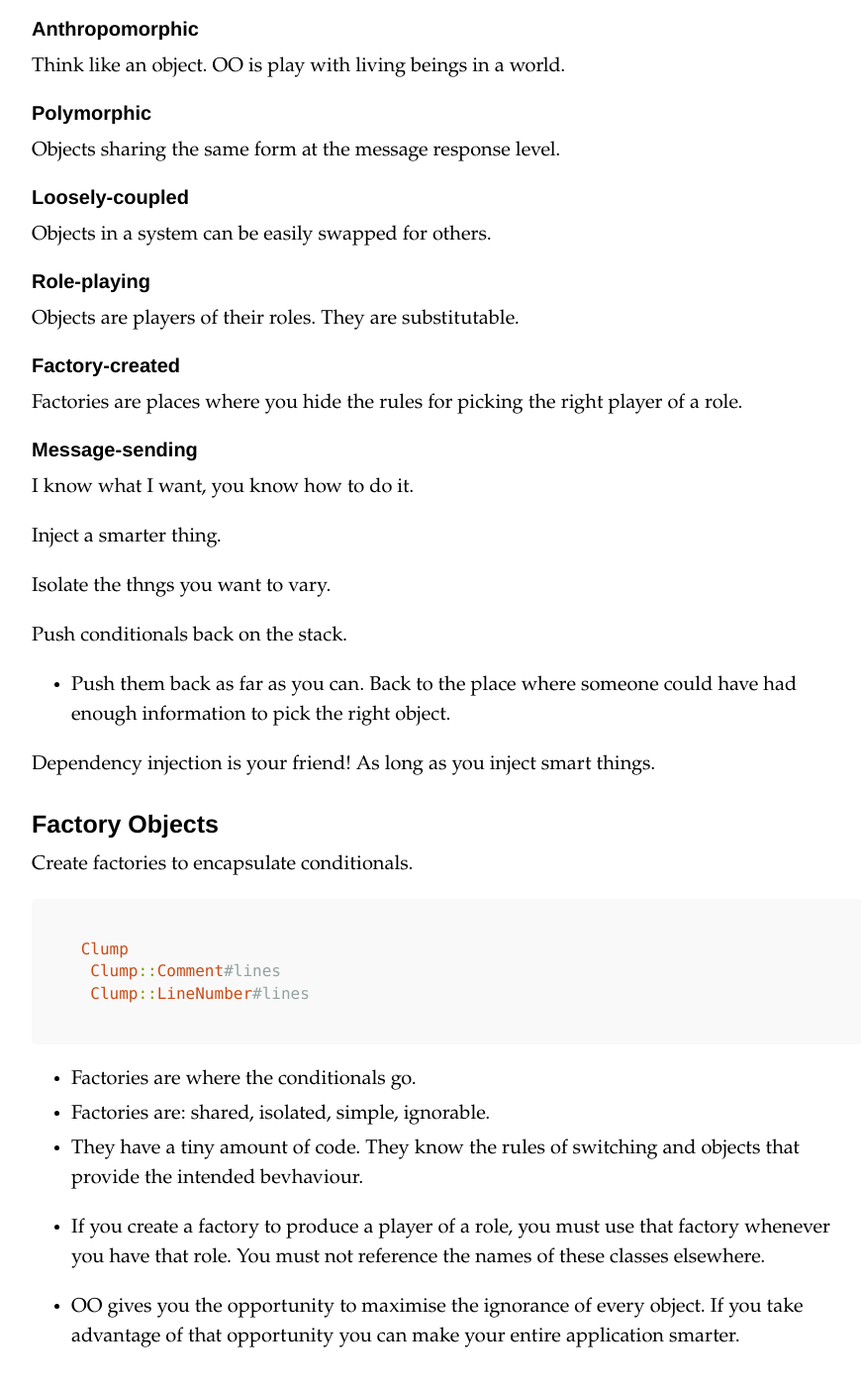
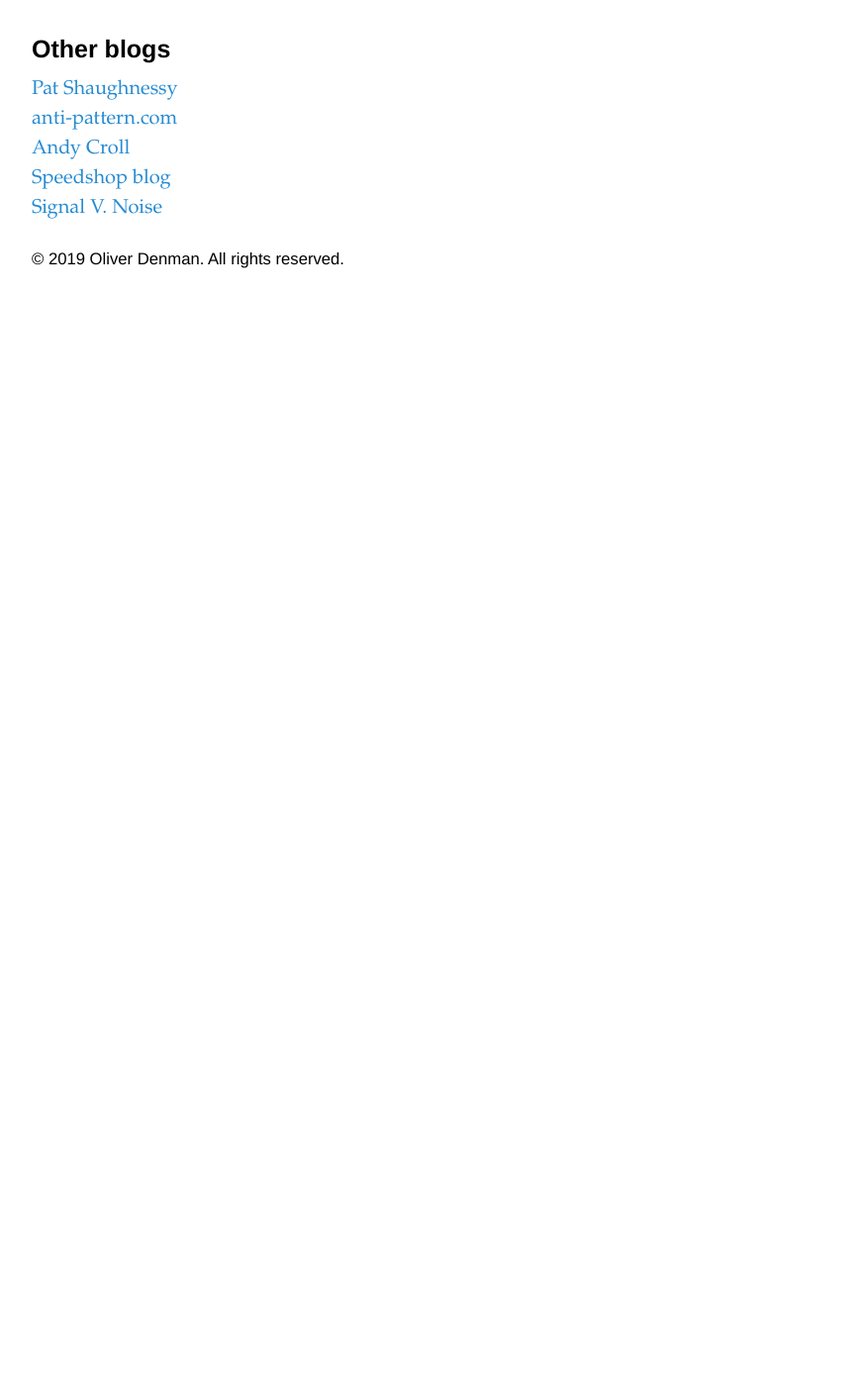
Before and after one commit to codeandclay/code_and_clay_blog, a Jekyll site: the page built from _posts/2019-03-14-Polly-want-a-message.md, in a window 1280 px wide and 1400 px high, scrolled down 1712 px. Shown: the whole window at 99% size, without its empty margins (188-1058 px from the left). Built offline with Jekyll 4.4.1, drawn with Linux system fonts in a browser that asks for light colours; after the commit the page ends 2027 px from its top, so only the background shows below that; some of the changed text lies outside the part shown.

Commit message:
Remove notes from polly want a message post
I know this blog is meant as a repository for my own notes but I think these
are too chaotic. Readers would benefit if I wrote them out more clearly.

````diff
--- a/_posts/2019-03-14-Polly-want-a-message.md
+++ b/_posts/2019-03-14-Polly-want-a-message.md
@@ -7,67 +7,3 @@ I wrote some notes whilst watching this video. No one talks about OOP the way [S
 <iframe allowfullscreen="" frameborder="0" mozallowfullscreen="" src="https://player.vimeo.com/video/290378227" webkitallowfullscreen=""></iframe>
 <br>
 The video and its transcription is [here](https://www.deconstructconf.com/2018/sandi-metz-polly-want-a-message).
-
-### How OOP apps can go wrong. How to fix them
-
-- Design stamina hypothesis -- Martin Fowler
-  - Don't design too early.
-
-- Procedures vs OO
-  - OO is harder to understand because it works on messages. Messages add a layer of indirection.
-  - If you can solve a problem with a simple procedure, you probably should.
-  - But procedures do not scale. Procedures bloat with conditionals.
-  - Just as bad is OO with wrong abstractions (Faux-O).
-
-- Churn vs Complexity -- Michael Feathers
-  - Simple code changes a lot. Super complex code does not.
-  - Beware super large classes that are a central part of the app domain (user, contract, etc..)
-
-  - 1 Design Stamina Hypothesis
-  - 2 Simple procedures
-  - 3 Churn vs Complexity
-  - 4 What matters suffers.
-
-- What matters has most tickets. Changes reflect what already exists. "People do more of what's there."
-
-- What brought you success will bring you to failure.
-  - There is a point in development when you need to do something different.
-
-### OO Affords … objects
-#### Anthropomorphic
-Think like an object. OO is play with living beings in a world.
-#### Polymorphic
-Objects sharing the same form at the message response level.
-#### Loosely-coupled
-Objects in a system can be easily swapped for others.
-#### Role-playing
-Objects are players of their roles. They are substitutable.
-#### Factory-created
-Factories are places where you hide the rules for picking the right player of a role.
-#### Message-sending
-I know what I want, you know how to do it.
-
-Inject a smarter thing.
-
-Isolate the thngs you want to vary.
-
-Push conditionals back on the stack.
-  - Push them back as far as you can. Back to the place where someone could have had enough information to pick the right object.
-
-Dependency injection is your friend! As long as you inject smart things.
-
-### Factory Objects
-Create factories to encapsulate conditionals.
-
-```ruby
- Clump
-  Clump::Comment#lines
-  Clump::LineNumber#lines
-```
-- Factories are where the conditionals go.
-- Factories are: shared, isolated, simple, ignorable.
-- They have a tiny amount of code. They know the rules of switching and objects that provide the intended bevhaviour.
-
-- If you create a factory to produce a player of a role, you must use that factory whenever you have that role. You must not reference the names of these classes elsewhere.
-
-- OO gives you the opportunity to maximise the ignorance of every object. If you take advantage of that opportunity you can make your entire application smarter.
````
